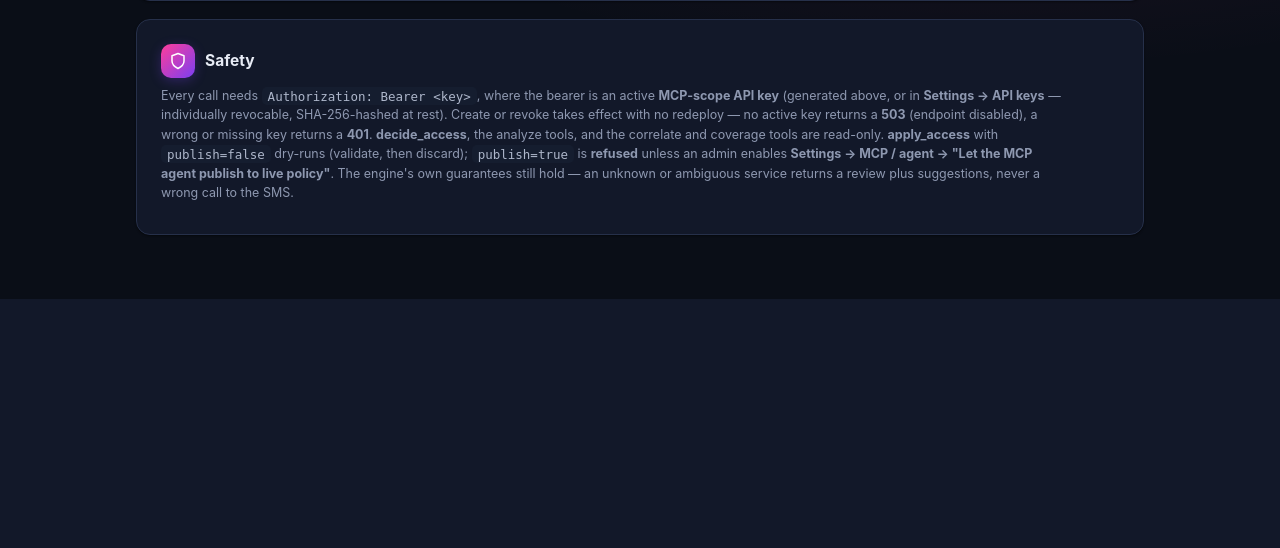
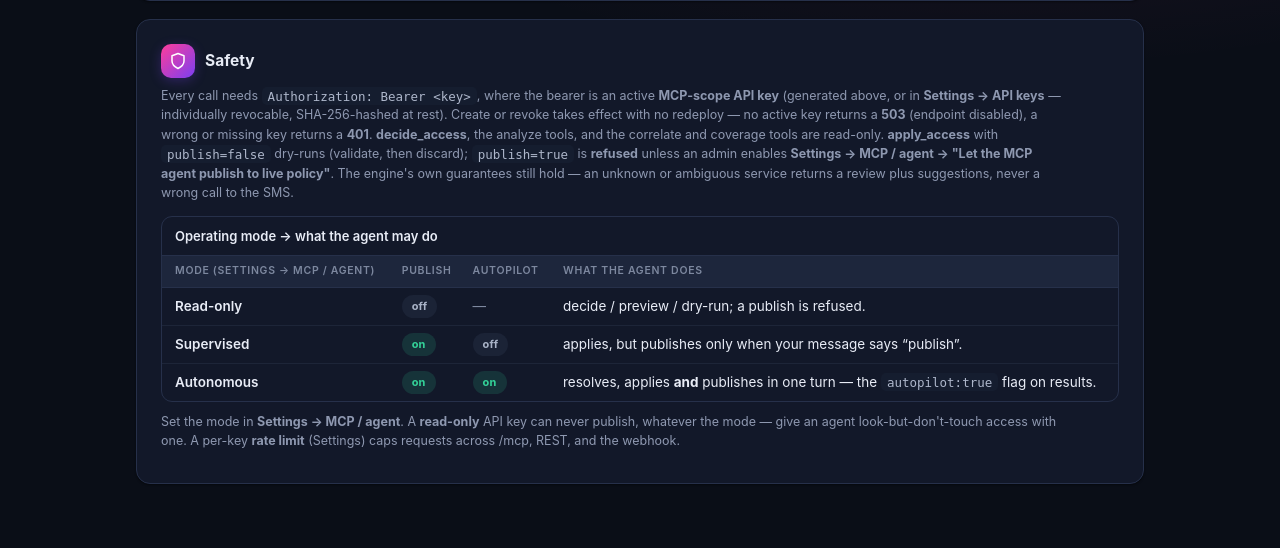
Before and after one commit to alshawwaf/PolicyPilot, a FastAPI app: page /mcp-guide in a window 1280 px wide. Shown: the part 1692-2240 px from the top of the page. Before the commit the page ends 1991 px from the top, so only its background shows below. Run offline with FastAPI, Linux system fonts and the light colour scheme; the visitor is signed in with stand-in values (Sample User, id 1); data comes from the database, SQL or seed files in the repository; data that the repository does not hold is empty; parts of the project's set-up code (start-up, migrations or seed data) failed here and were passed over.

Commit message:
mcp-guide: mirror the operating-mode authorization matrix into the Safety card
So an agent integrator sees the same Read-only / Supervised / Autonomous model as Settings:
a compact Publish × Autopilot matrix + the note that a read-only key can never publish and
a per-key rate limit applies. Keeps the guide and the Settings page telling one story.
Full suite green; /mcp-guide renders 200 with the matrix, no errors.

```diff
--- a/app/templates/mcp_guide.html
+++ b/app/templates/mcp_guide.html
@@ -150,6 +150,24 @@
   dry-runs (validate, then discard); <code>publish=true</code> is <b>refused</b> unless an admin enables
   <b>Settings → MCP / agent → "Let the MCP agent publish to live policy"</b>. The engine's own guarantees
   still hold — an unknown or ambiguous service returns a review plus suggestions, never a wrong call to the SMS.</p>
+
+  <div style="margin-top:14px;border:1px solid var(--line);border-radius:11px;overflow:hidden;">
+    <div style="padding:9px 13px;font-weight:600;font-size:13px;border-bottom:1px solid var(--line);">Operating mode → what the agent may do</div>
+    <table style="width:100%;border-collapse:collapse;font-size:12.5px;">
+      <thead><tr style="color:var(--faint);text-align:left;">
+        <th style="padding:7px 13px;font-weight:600;">Mode (Settings → MCP / agent)</th>
+        <th style="padding:7px 10px;font-weight:600;">Publish</th><th style="padding:7px 10px;font-weight:600;">Autopilot</th>
+        <th style="padding:7px 13px;font-weight:600;">What the agent does</th></tr></thead>
+      <tbody>
+        <tr style="border-top:1px solid var(--line);"><td style="padding:7px 13px;font-weight:600;">Read-only</td><td style="padding:7px 10px;"><span class="pill">off</span></td><td style="padding:7px 10px;color:var(--faint);">—</td><td style="padding:7px 13px;">decide / preview / dry-run; a publish is refused.</td></tr>
+        <tr style="border-top:1px solid var(--line);"><td style="padding:7px 13px;font-weight:600;">Supervised</td><td style="padding:7px 10px;"><span class="pill ok">on</span></td><td style="padding:7px 10px;"><span class="pill">off</span></td><td style="padding:7px 13px;">applies, but publishes only when your message says “publish”.</td></tr>
+        <tr style="border-top:1px solid var(--line);"><td style="padding:7px 13px;font-weight:600;">Autonomous</td><td style="padding:7px 10px;"><span class="pill ok">on</span></td><td style="padding:7px 10px;"><span class="pill ok">on</span></td><td style="padding:7px 13px;">resolves, applies <b>and</b> publishes in one turn — the <code>autopilot:true</code> flag on results.</td></tr>
+      </tbody>
+    </table>
+  </div>
+  <p class="mcp-note" style="margin-top:10px;">Set the mode in <b>Settings → MCP / agent</b>. A <b>read-only</b> API key
+  can never publish, whatever the mode — give an agent look-but-don't-touch access with one. A per-key
+  <b>rate limit</b> (Settings) caps requests across /mcp, REST, and the webhook.</p>
 </div>
 
 <script>
```
